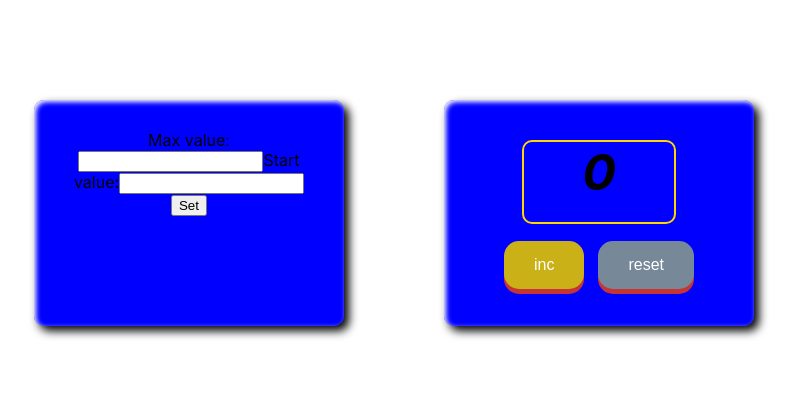
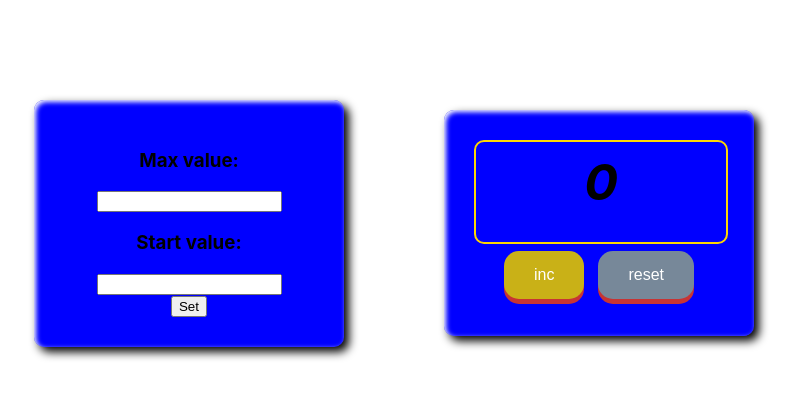
Before and after one commit to KirillHtml5/my-schechik, a React (Create React App) app: page / in a window 1280 px wide. Shown: the top 398 px of the page, without its empty margins (16-813 px from the left). Built offline with nearby package versions, Linux system fonts and the light colour scheme.

Commit message:
add leftTablo3++

```diff
--- a/src/App.css
+++ b/src/App.css
@@ -1,6 +1,7 @@
 .App {
     display: inline-flex;
-
+    justify-content: center;
+    align-items: center;
     /*margin: 0 auto;*/
     /*margin-top: 100px;*/
     /*width: 250px;*/
@@ -64,8 +65,8 @@
     height: 80px;
     border: 2px solid gold;
     border-radius: 10px;
-    width: 150px;
-    margin: 10px;
+    width: 230px;
+    padding: 10px;
 }
 
 .number {
--- a/src/App.tsx
+++ b/src/App.tsx
@@ -1,7 +1,7 @@
 import React, {useState} from 'react';
 import './App.css';
 import {RightTablo} from "./component/RightTablo";
-import {LeftTablo} from "./component/LeftTablo";
+import {LeftTablo} from "./component/LeftTablo/LeftTablo";
 
 
 function App() {
--- a/src/component/LeftTablo.tsx
+++ b/src/component/LeftTablo/LeftTablo.tsx
@@ -23,22 +23,22 @@ export const LeftTablo = (props: LeftTabloPropsType) => {
 
     return (
         <div>
-            <span>
-                Max value:
+            <div>
+                <h3>Max value:</h3>
                 <input
                     type={"number"}
                     onChange={onChangeMaxHandler}
                     className={props.error ? 'error' : ''}
                 />
-            </span>
-            <span>
-                Start value:
+            </div>
+            <div>
+                <h3>Start value:</h3>
                 <input
                     type={"number"}
                     onChange={onChangeStartHandler}
                     className={props.error ? 'error' : ''}
                 />
-            </span>
+            </div>
             <button onClick={setLocal}>Set</button>
         </div>
     );
```
